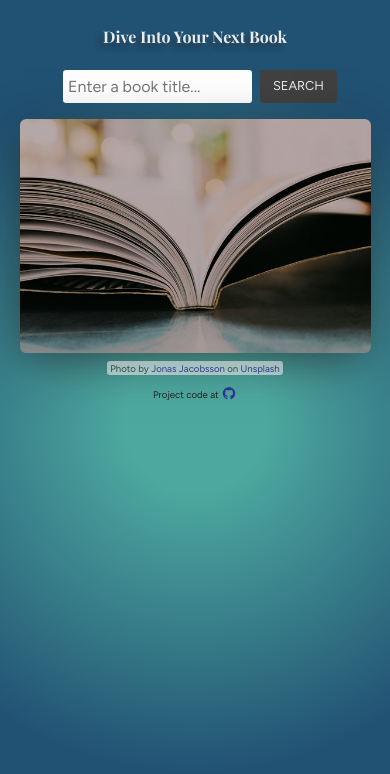
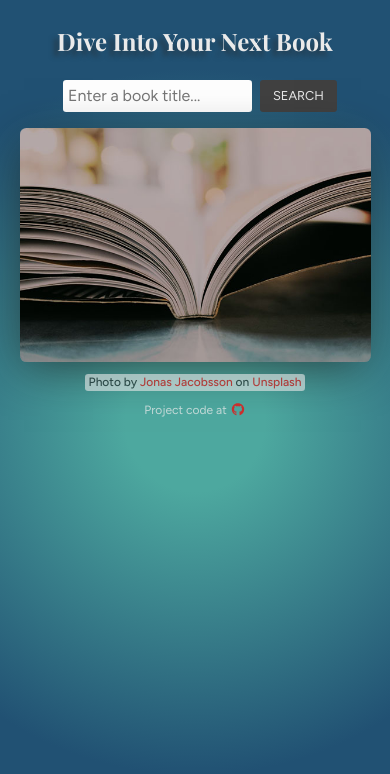
Before and after one commit to LJ-Fryer/book-search, a React (Vite) app: page / in a window 390 px wide. Shown: the top 774 px of the page. Built offline with nearby package versions, Linux system fonts and the light colour scheme; the HTML template or start-up script is replaced by a standard one; a web font is replaced by a local one.

Commit message:
Styling for mobile viewport

```diff
--- a/src/App.scss
+++ b/src/App.scss
@@ -5,7 +5,7 @@ a {
   color: v.$link-color;
   :hover {
     text-decoration: none;
-    color: white;
+    color: v.$link-hover-color;
     transform: scale(1.2);
   }
 }
--- a/src/components/Books/Books.jsx
+++ b/src/components/Books/Books.jsx
@@ -9,7 +9,7 @@ const Books = ({ books }) => {
     return (
       <figure className={classes.load_image}>
         <img src={loadImage} alt="Search for a book" />
-        <figcaption className={classes.placeholder_caption}>
+        <figcaption className={classes.load_caption}>
           Photo by{" "}
           <a
             href="https://unsplash.com/@jonasjacobsson?utm_source=unsplash&utm_medium=referral&utm_content=creditCopyText"
--- a/src/components/Books/Books.module.scss
+++ b/src/components/Books/Books.module.scss
@@ -20,13 +20,14 @@
     border-radius: 0.4em;
     box-shadow: -3px 10px 45px -7px rgba(24, 24, 24, 0.68);
   }
-  .placeholder_caption {
-    margin-top: 0.5rem;
+  .load_caption {
+    margin-top: 0.75rem;
     padding: 0.1rem 0.2rem;
     background-color: v.$primary-color;
     border-radius: 0.2rem;
     opacity: 0.6;
-    font-size: 0.6rem;
+    font-size: 0.75rem;
+    font-weight: 500;
     color: v.$secondary-color;
   }
 }
--- a/src/components/Footer/Footer.module.scss
+++ b/src/components/Footer/Footer.module.scss
@@ -3,11 +3,12 @@
 .footer {
   margin: 1rem 0;
   height: 5vh;
-  font-size: 0.6rem;
-  color: v.$secondary-color;
+  font-size: 0.75rem;
+  color: v.$primary-color;
+  opacity: 0.75;
 
   .icon {
     font-size: 0.8rem;
-    opacity: 0.75;
+    opacity: 1;
   }
 }
--- a/src/components/Headings/headings.module.scss
+++ b/src/components/Headings/headings.module.scss
@@ -10,12 +10,13 @@
   font-family: v.$heading-font;
 }
 .h1 {
-  font-size: 1rem;
+  font-size: 1.5rem;
   text-align: center;
   color: v.$primary-color;
 }
 .h2 {
-  font-size: 0.7rem;
+  font-size: 0.65rem;
+  text-transform: capitalize;
 }
 .para {
   font-size: 0.55rem;
--- a/src/sass/_variables.scss
+++ b/src/sass/_variables.scss
@@ -5,10 +5,10 @@ $secondary-color: #212121;
 $background-gradient: radial-gradient(
   circle,
   rgba(77, 168, 159, 1) 15%,
-  rgba(33, 81, 115, 1) 76%
+  #215173 76%
 );
-$link-color: #28068f;
-$link-hover-color: #f60707;
+$link-hover-color: #000ed1;
+$link-color: #f60707;
 
 $text-shadow: -3px 3px 3px rgba(223, 223, 223, 0.5);
 $box-shadow: -3px 10px 45px -7px rgba(24, 24, 24, 0.68);
```
